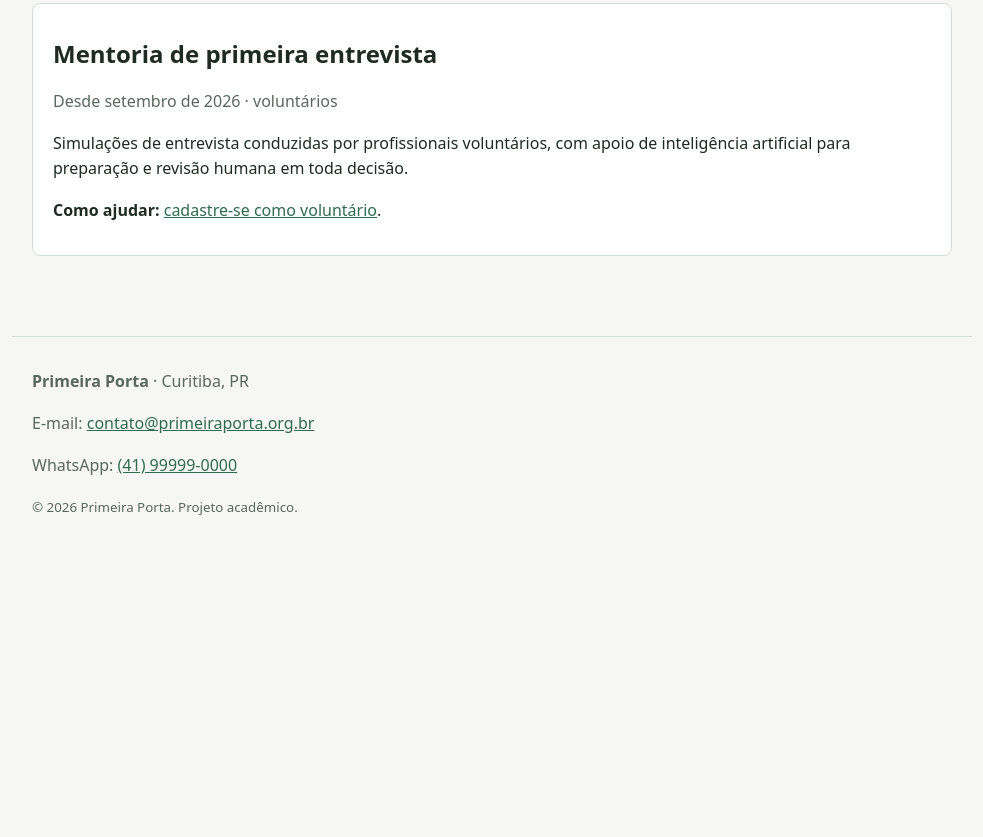
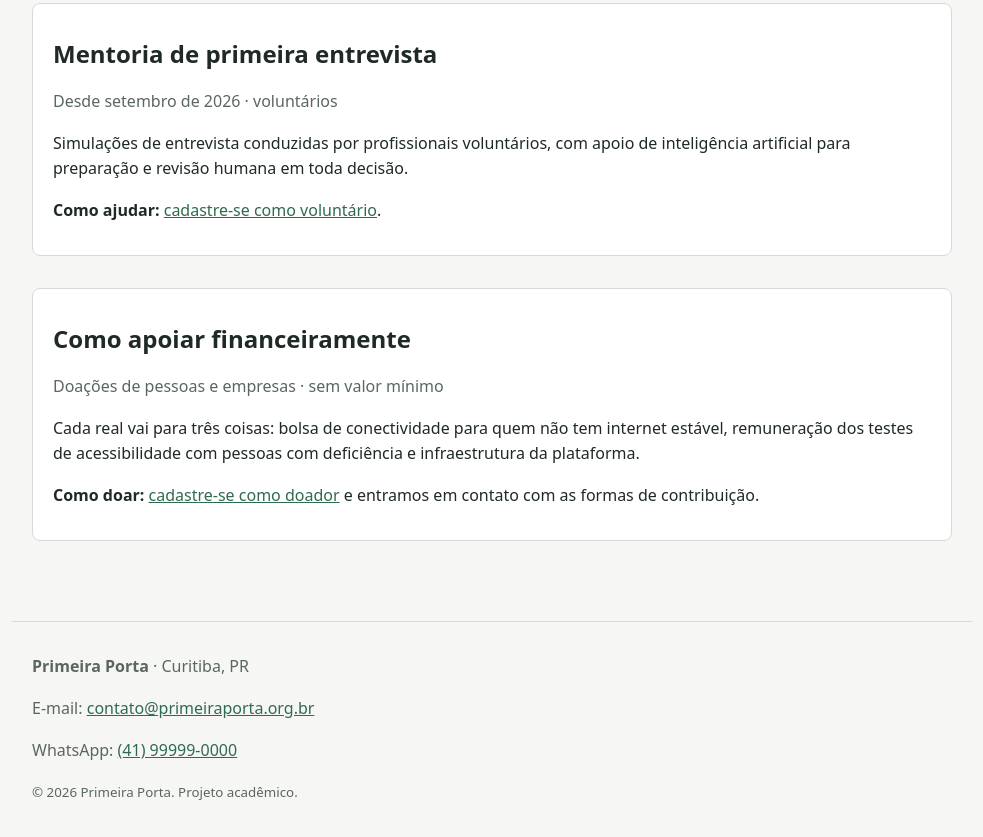
Before and after one commit to drissanabueno/exercicios-front-end, a plain HTML site: page ep1-primeira-porta/projetos.html in a window 1280 px wide. Shown: the part 799-1636 px from the top of the page, without its empty margins (148-1131 px from the left). Before the commit the page ends 1351 px from the top, so only its background shows below. Drawn offline with Linux system fonts and the light colour scheme.

Commit message:
feat: bloco de apoio financeiro em projetos

```diff
--- a/ep1-primeira-porta/projetos.html
+++ b/ep1-primeira-porta/projetos.html
@@ -1,12 +1,15 @@
 <!DOCTYPE html>
 <html lang="pt-BR">
+
 <head>
   <meta charset="UTF-8">
   <meta name="viewport" content="width=device-width, initial-scale=1.0">
-  <meta name="description" content="Projetos sociais da Primeira Porta: trilhas de portfólio, mentoria e vagas com processo seletivo acessível.">
+  <meta name="description"
+    content="Projetos sociais da Primeira Porta: trilhas de portfólio, mentoria e vagas com processo seletivo acessível.">
   <title>Projetos — Primeira Porta</title>
   <link rel="stylesheet" href="css/styles.css">
 </head>
+
 <body>
   <a href="#conteudo" class="pular">Pular para o conteúdo</a>
 
@@ -26,14 +29,16 @@
 
   <main id="conteudo">
     <h1>Projetos sociais</h1>
-    <p>Três frentes que transformam a proposta em ação. Cada uma nasce de uma barreira real que candidatos fora do padrão enfrentam.</p>
+    <p>Três frentes que transformam a proposta em ação. Cada uma nasce de uma barreira real que candidatos fora do
+      padrão enfrentam.</p>
 
     <article id="trilha-portfolio">
       <header>
         <h2>Trilha de portfólio guiado</h2>
         <p><time datetime="2026-03">Desde março de 2026</time> · Curitiba e online</p>
       </header>
-      <p>Mini-desafios práticos de front-end, dados e suporte, com revisão de mentores. A pessoa sai com projetos publicados e sabendo explicar cada um.</p>
+      <p>Mini-desafios práticos de front-end, dados e suporte, com revisão de mentores. A pessoa sai com projetos
+        publicados e sabendo explicar cada um.</p>
       <p><strong>Para quem:</strong> pessoas em transição de carreira, egressos de cursos gratuitos e bootcamps.</p>
     </article>
 
@@ -42,8 +47,10 @@
         <h2>Selo de processo seletivo acessível</h2>
         <p><time datetime="2026-06">Desde junho de 2026</time> · empresas parceiras</p>
       </header>
-      <p>Empresas que assumem três compromissos: teste sem limite rígido de tempo, entrevista acessível e feedback obrigatório para quem não passa. Em troca, recebem o selo e acesso ao banco de talentos.</p>
-      <p><strong>Para quem:</strong> empresas de tecnologia que querem cumprir a cota de PCDs com contratação de qualidade.</p>
+      <p>Empresas que assumem três compromissos: teste sem limite rígido de tempo, entrevista acessível e feedback
+        obrigatório para quem não passa. Em troca, recebem o selo e acesso ao banco de talentos.</p>
+      <p><strong>Para quem:</strong> empresas de tecnologia que querem cumprir a cota de PCDs com contratação de
+        qualidade.</p>
     </article>
 
     <article id="mentoria">
@@ -51,8 +58,20 @@
         <h2>Mentoria de primeira entrevista</h2>
         <p><time datetime="2026-09">Desde setembro de 2026</time> · voluntários</p>
       </header>
-      <p>Simulações de entrevista conduzidas por profissionais voluntários, com apoio de inteligência artificial para preparação e revisão humana em toda decisão.</p>
+      <p>Simulações de entrevista conduzidas por profissionais voluntários, com apoio de inteligência artificial para
+        preparação e revisão humana em toda decisão.</p>
       <p><strong>Como ajudar:</strong> <a href="cadastro.html">cadastre-se como voluntário</a>.</p>
+    </article>
+
+    <article id="apoio">
+      <header>
+        <h2>Como apoiar financeiramente</h2>
+        <p>Doações de pessoas e empresas · sem valor mínimo</p>
+      </header>
+      <p>Cada real vai para três coisas: bolsa de conectividade para quem não tem internet estável, remuneração dos
+        testes de acessibilidade com pessoas com deficiência e infraestrutura da plataforma.</p>
+      <p><strong>Como doar:</strong> <a href="cadastro.html">cadastre-se como doador</a> e entramos em contato com as
+        formas de contribuição.</p>
     </article>
   </main>
 
@@ -65,4 +84,5 @@
     <p><small>© 2026 Primeira Porta. Projeto acadêmico.</small></p>
   </footer>
 </body>
+
 </html>
```
